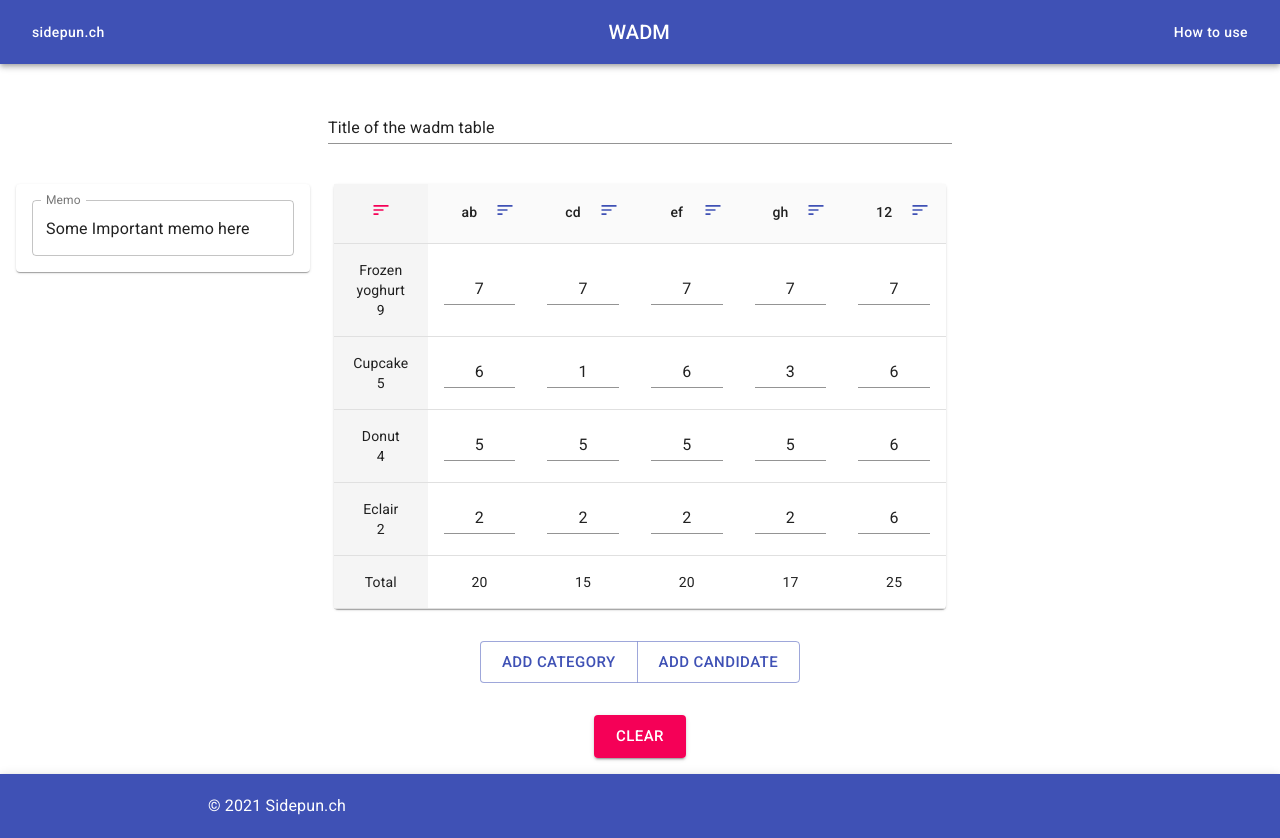
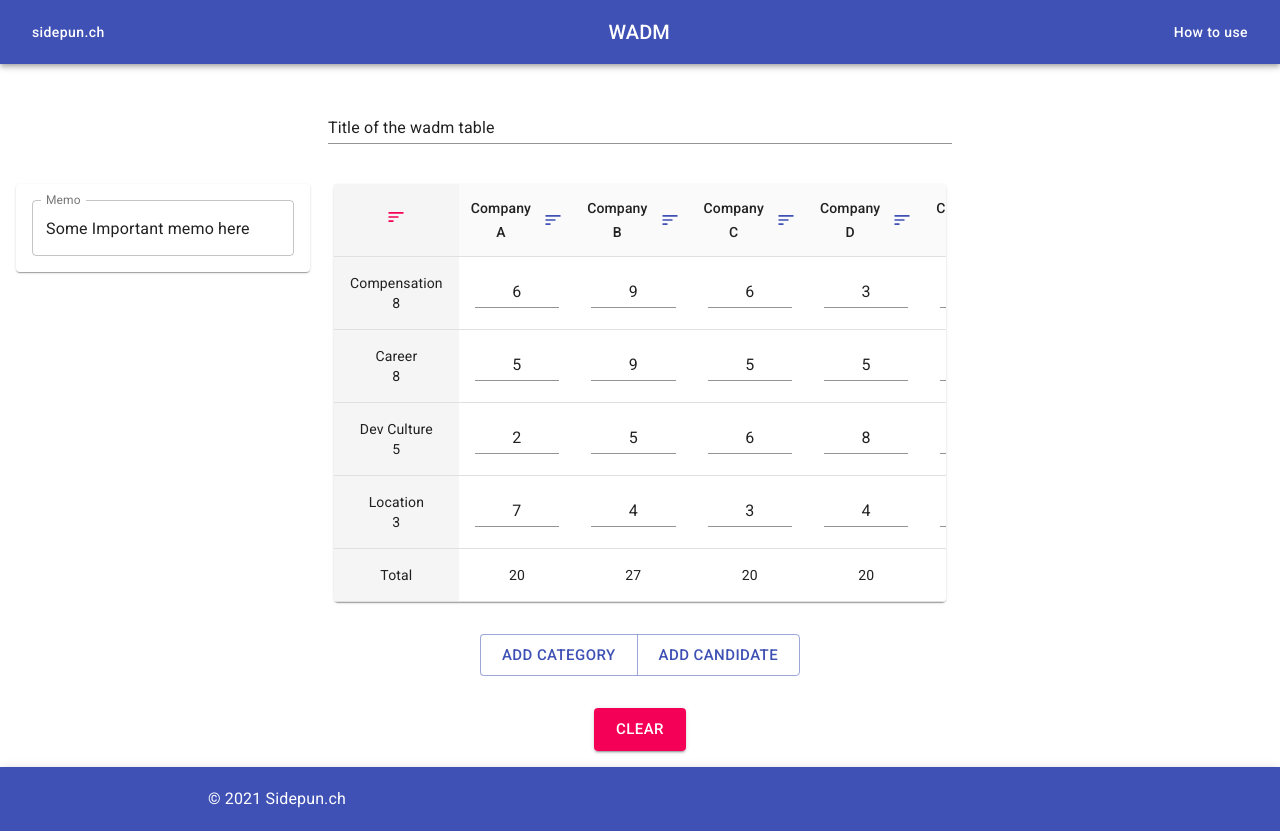
Before and after one commit to kim-sardine/wadm-react, a React (Create React App) app: page / in a window 1280 px wide. Built offline with nearby package versions, Linux system fonts and the light colour scheme; the HTML template or start-up script is replaced by a standard one.

Commit message:
Update css

```diff
--- a/src/App.tsx
+++ b/src/App.tsx
@@ -29,18 +29,18 @@ const sampleTitle = `Title of the wadm table`;
 const defaultScore = 5;
 
 const sampleCandidates = [
-    createCandidate('ab', [6,5,2,7]),
-    createCandidate('cd', [1,5,2,7]),
-    createCandidate('ef', [6,5,2,7]),
-    createCandidate('gh', [3,5,2,7]),
-    createCandidate('12', [6,6,6,7]),
+    createCandidate('Company A', [6,5,2,7]),
+    createCandidate('Company B', [9,9,5,4]),
+    createCandidate('Company C', [6,5,6,3]),
+    createCandidate('Company D', [3,5,8,4]),
+    createCandidate('Company E', [4,6,3,7]),
 ]
 
 const sampleCategories = [
-    createCategory('Cupcake', 0, 5),
-    createCategory('Donut', 1, 4),
-    createCategory('Eclair', 2, 2),
-    createCategory('Frozen yoghurt', 3, 9),
+    createCategory('Compensation ', 0, 8),
+    createCategory('Career', 1, 8),
+    createCategory('Dev Culture', 2, 5),
+    createCategory('Location', 3, 3),
 ]
 
 
--- a/src/components/WadmTable.tsx
+++ b/src/components/WadmTable.tsx
@@ -133,8 +133,8 @@ function EnhancedTableHead(props: EnhancedTableProps) {
                             <Box>
                                 <SortIcon
                                     fontSize='small'
+                                    className={classes.sortIcon}
                                     color={orderBy === index ? 'secondary' : 'primary'}
-                                    style={{cursor: "pointer"}}
                                     onClick={createSortHandler(index)} />
                             </Box>
 
@@ -194,19 +194,14 @@ const useStyles = makeStyles((theme: Theme) =>
             // minWidth: 750,
         },
         tableCell: {
+            padding: 12,
             minWidth: 50,
         },
-        visuallyHidden: {
-            border: 0,
-            clip: 'rect(0 0 0 0)',
-            height: 1,
-            margin: -1,
-            overflow: 'hidden',
-            padding: 0,
-            position: 'absolute',
-            top: 20,
-            width: 1,
-        },
+        sortIcon: {
+            cursor: "pointer",
+            marginLeft: 12,
+            height: "100%"
+        }
     }),
 );
 
```
